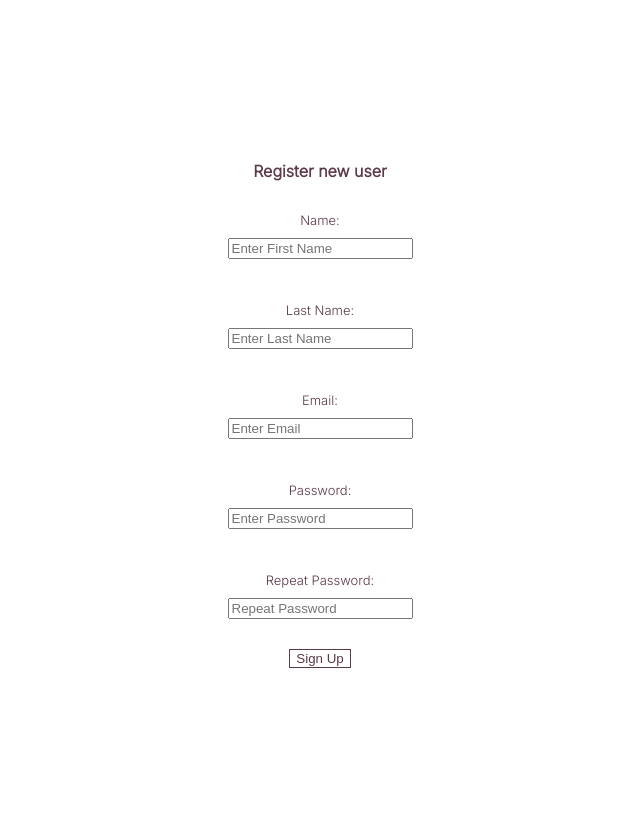
After one commit to eun1229/personal-site, a PHP site: page /signup.php in a window 1280 px wide. The commit adds this page. Shown: the whole page, without its empty margins (320-960 px from the left). Run offline with PHP 8.4, Linux system fonts and the light colour scheme.

Commit message:
jog 2 - registration and signup
- added login system (index.php), verifies that email and password (hashed) match up to what's in the database
- added signup forms (signup.php) that insert new user to database
- only displays task list for correct user

```diff
--- a/add_task.php
+++ b/add_task.php
@@ -1,7 +1,7 @@
 <?php
   include('include/init.php');
-    insertTask($_REQUEST['taskbody']);
+    insertTask($_REQUEST['taskbody'], $_REQUEST['userId']);
     $tasks = getAllTasks($_REQUEST['userId']);
     $last_inserted =  count($tasks) - 1;
-    displayTask($tasks, $last_inserted);
+    displayTask($tasks, $last_inserted, $_REQUEST['userId']);
 ?>
--- a/include/daily_task_functions.php
+++ b/include/daily_task_functions.php
@@ -1,10 +1,11 @@
 <?php
-  function insertTask($task) {
+  function insertTask($task, $userId) {
     db_Query("
     INSERT INTO daily_task_list (task, userId)
-    VALUES (:task, 1)",
+    VALUES (:task, :userId)",
     [
-      'task' => $task
+      'task' => $task,
+      'userId' => $userId
     ]
     );
   }
@@ -41,7 +42,7 @@
     ) -> fetchAll();
   }
 
-  function displayAllTasks($tasks) {
+  function displayAllTasks($tasks, $userId) {
     foreach ($tasks as $task){
       $completedStyle = '';
       $checked = '';
@@ -49,14 +50,14 @@
         $completedStyle = 'text-decoration: line-through';
         $checked = 'checked';
       }
-      echo "<li id = '$task[taskId]update'><label><input type='checkbox' onclick = 'updateTask($task[taskId], 1)' $checked>
+      echo "<li id = '$task[taskId]update'><label><input type='checkbox' onclick = 'updateTask($task[taskId], $userId)' $checked>
       <p style = '$completedStyle'>$task[task]</p>
-      <p style = 'margin-left: auto'><a href='javascript:void(0)' onclick = 'deleteTask($task[taskId], 1)'>x</a></p>
+      <p style = 'margin-left: auto'><button onclick = 'deleteTask($task[taskId], $userId)' class = 'closenav', style = 'border: none'>x</button></p>
       </label></li>";
     }
   }
 
-  function displayTask($allTasks, $selectedId) {
+  function displayTask($allTasks, $selectedId, $userId) {
     $task = $allTasks[$selectedId];
     $completedStyle = '';
     $checked = '';
@@ -64,8 +65,8 @@
       $completedStyle = 'text-decoration: line-through';
       $checked = 'checked';
     }
-    echo "<li id = '$task[taskId]update'><label><input type='checkbox' onclick = 'updateTask($task[taskId], 1)' $checked>
+    echo "<li id = '$task[taskId]update'><label><input type='checkbox' onclick = 'updateTask($task[taskId], $userId)' $checked>
     <p style = '$completedStyle'>$task[task]</p>
-    <p style = 'margin-left: auto'><a href='javascript:void(0)' onclick = 'deleteTask($task[taskId], 1)'>x</a></p>
+    <p style = 'margin-left: auto'><button onclick = 'deleteTask($task[taskId], $userId)' class = 'closenav', style = 'border: none'>x</button></p>
     </label></li>";
   }
--- a/include/init.php
+++ b/include/init.php
@@ -6,3 +6,5 @@
   include('include/db_query.php');
   include('include/daily_task_functions.php');
   include('include/helper.php');
+  include('include/login_functions.php');
+  include('include/signup_functions.php');
--- /dev/null
+++ b/include/login_functions.php
@@ -0,0 +1,56 @@
+<?php
+function getUser($userId) {
+  return db_Query("
+    SELECT *
+    FROM user
+    WHERE userId = :userId",
+    [
+      'userId' => $userId
+    ]
+    ) -> fetch();
+}
+
+function getUserFromInput($username) {
+  return db_Query("
+    SELECT *
+    FROM user
+    WHERE email = :username",
+    [
+      'username' => strtolower($username),
+    ]
+    ) -> fetch();
+  }
+
+function validateUser($submit, $username, $password) {
+  if (isset($_REQUEST[$submit])) {
+    if (!$_REQUEST[$username] || !$_REQUEST[$password]) {
+      return 'username and password required!';
+    }
+    else {
+      $user = getUserFromInput($_REQUEST[$username]);
+      if ($user) {
+        $hashedPassword = $user['password'];
+        if (password_verify($_REQUEST[$password], $hashedPassword)) {
+          $_SESSION['userId'] = $user['userId'];
+        }
+        else {
+          return 'invalid password!';
+        }
+      }
+      else {
+        return 'email is not yet registered!';
+      }
+    }
+  }
+}
+
+function verifyLogin() {
+  if (!isset($_SESSION['userId'])) {
+    header('location:index.php');
+  }
+  else {
+    return getUser($_SESSION['userId']);
+  }
+}
+
+?>
--- /dev/null
+++ b/include/signup_functions.php
@@ -0,0 +1,21 @@
+<?php
+  function verifyEmail($email){
+    return db_Query("
+    SELECT *
+    FROM user
+    WHERE email='$email';
+    ") -> fetchAll();
+  }
+
+  function insertUser($name, $lastname, $email, $password) {
+    db_Query("
+      INSERT INTO user (firstName, lastName, email, dateCreated, password)
+      VALUES (:name, :lastname, :email, NOW(), :password)",
+      [
+      'name' => $name,
+      'lastname' => $lastname,
+      'email' => $email,
+      'password' => password_hash($password, PASSWORD_BCRYPT),
+      ]);
+  }
+?>
--- /dev/null
+++ b/login_style.css
@@ -0,0 +1,47 @@
+h2 {
+  font-size: medium;
+}
+
+p {
+  font-size: small;
+  margin-bottom: 5px;
+}
+
+.loginform {
+  display: flex;
+  flex-direction: column;
+  justify-content: center;
+  align-items: center;
+  text-align: center;
+  min-height: 100vh;
+  font-family: 'Inter', sans-serif;
+  color: #5C394B;
+}
+
+input[type=submit] {
+  background: transparent;
+  color: #5C394B;
+  border-color: #5C394B;
+  border-style: solid;
+  border-width: 1px;
+}
+
+.signupbutton {
+  background: transparent;
+  color: #5C394B;
+  border-color: #5C394B;
+  border-style: solid;
+  border-width: 1px;
+}
+
+.signupform {
+  display: flex;
+  flex-direction: column;
+  justify-content: center;
+  align-items: center;
+  text-align: center;
+  min-height: 100vh;
+  font-family: 'Inter', sans-serif;
+  gap: 5px;
+  color: #5C394B;
+}
--- /dev/null
+++ b/signup.php
@@ -0,0 +1,49 @@
+<?php
+  include_once('include/init.php');
+  if (isset($_REQUEST['submitted'])) {
+    if ($_REQUEST['password'] != $_REQUEST['repeatpassword']) {
+      echo "passwords do not match";
+    }
+    else if(sizeof(verifyEmail($_REQUEST['email'])) != 0) {
+      echo "email is already in use";
+    }
+    else {
+      insertUser($_REQUEST['name'], $_REQUEST['lastname'], $_REQUEST['email'], $_REQUEST['password']);
+      $_SESSION['msg'] = "Registration was successful, you may now login";
+      header('location: index.php');
+    }
+  }
+?>
+<html>
+  <head>
+    <link rel="stylesheet" href="login_style.css"/>
+    <link rel="preconnect" href="https://fonts.googleapis.com">
+    <link rel="preconnect" href="https://fonts.gstatic.com" crossorigin>
+    <link href="https://fonts.googleapis.com/css2?family=Inter:wght@300&display=swap" rel="stylesheet">
+    <title>Login</title>
+  </head>
+  <body>
+    <div>
+      <form action="" method="post" class = 'signupform'>
+        <h2>Register new user</h2>
+
+        <p>Name:</p>
+        <input type="text" placeholder="Enter First Name" name="name" required><br>
+
+        <p>Last Name:</p>
+        <input type="text" placeholder="Enter Last Name" name="lastname" required><br>
+
+        <p>Email:</p>
+        <input type="email" placeholder="Enter Email" name="email" required><br>
+
+        <p>Password:</p>
+        <input type="password" placeholder="Enter Password" name="password" required><br>
+
+        <p>Repeat Password:</p>
+        <input type="password" placeholder="Repeat Password" name="repeatpassword" required><br>
+
+        <button type="submit" class="signupbutton" name="submitted">Sign Up</button>
+      </form>
+    </div>
+  </body>
+</html>
--- a/update_task.php
+++ b/update_task.php
@@ -5,4 +5,4 @@
   $tasks = getAllTasks($_REQUEST['userId']);
   $ids = array_column($tasks, 'taskId');
   $last_updated = array_search($_REQUEST['taskId'], $ids);
-  displayTask($tasks, $last_updated);
+  displayTask($tasks, $last_updated, $_REQUEST['userId']);
```
Also changed, not shown: daily_style.css (+8 -0 lines), daily_task_page.php (+13 -3 lines), index.php (added, +37 -0 lines).
